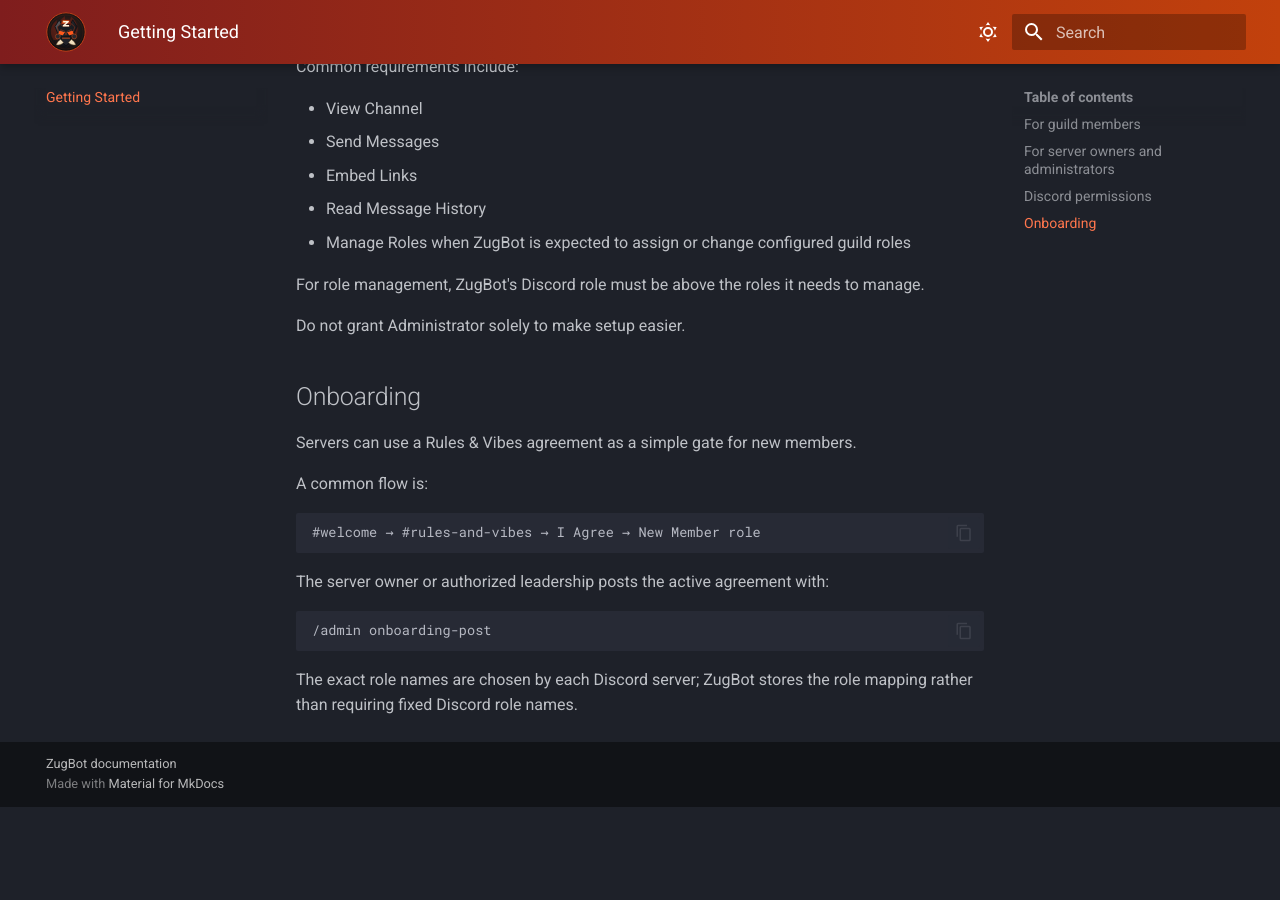
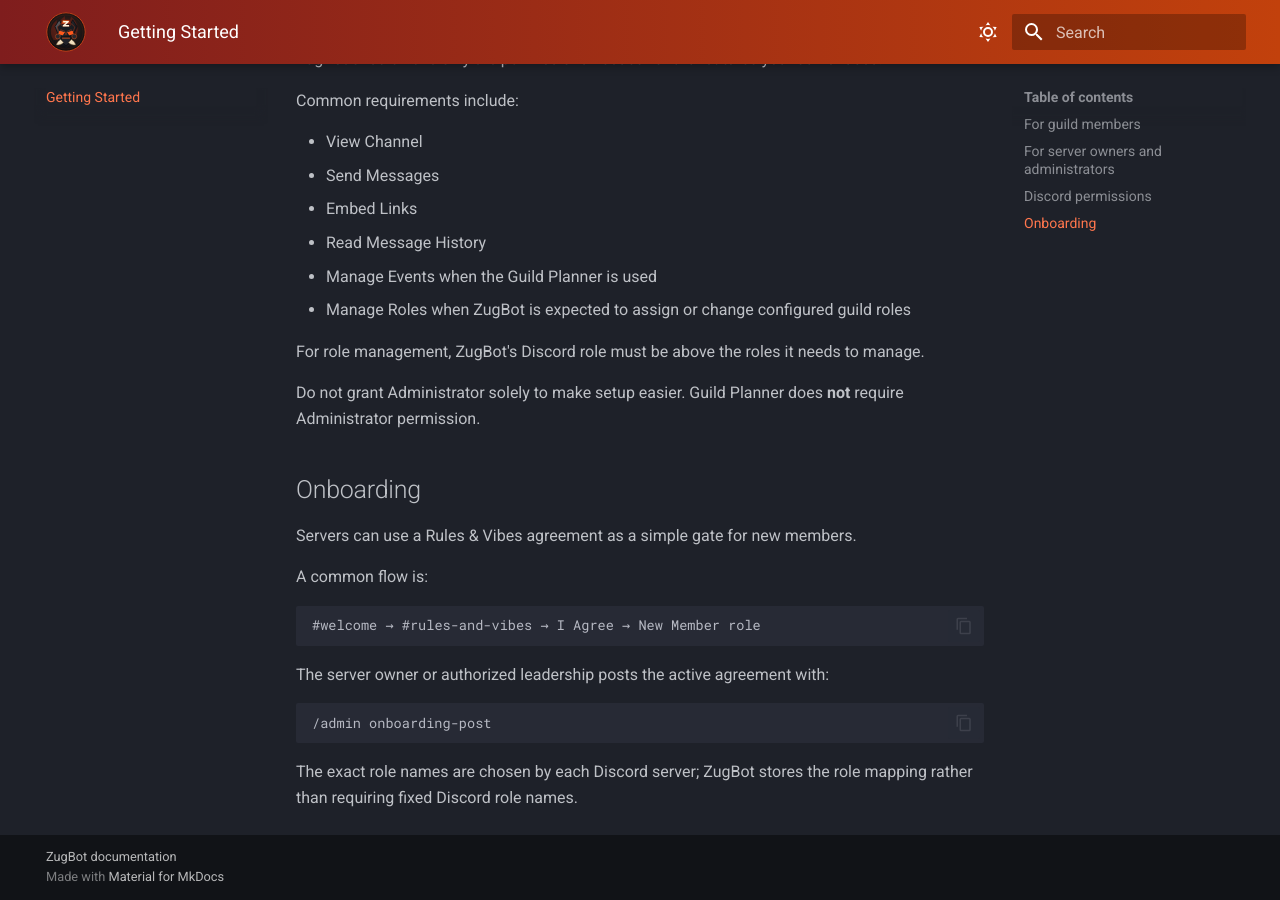
Before and after one commit to sthorne80/zugbot-site, an MkDocs documentation site: the page built from docs/getting-started.md, in a window 1280 px wide and 900 px high, scrolled down 1633 px. Built offline with MkDocs 1.6.1 and Material for MkDocs 9.7.7, drawn with Linux system fonts in a browser that asks for light colours; before the commit the page ends 2440 px from its top, so only the background shows below that; some of the changed text lies outside the part shown.

Commit message:
Add planner guidance and permissions

```diff
--- a/docs/getting-started.md
+++ b/docs/getting-started.md
@@ -12,6 +12,7 @@
 4. If you play Modern WoW Mythic+, run `/season` to see the active dungeon pool.
 5. Use `/key` when you want to create a Mythic+ group.
 6. Use `/lfgnotify enable` if you want ZugBot to DM you about eligible groups.
+7. Use Guild Planner event cards to RSVP to guild activities with Join, Maybe, or Can't Attend.
 
 No unnecessary Battle.net sign-in is required for normal linked-character use.
 
@@ -56,11 +57,12 @@
 - Send Messages
 - Embed Links
 - Read Message History
+- Manage Events when the Guild Planner is used
 - Manage Roles when ZugBot is expected to assign or change configured guild roles
 
 For role management, ZugBot's Discord role must be above the roles it needs to manage.
 
-Do not grant Administrator solely to make setup easier.
+Do not grant Administrator solely to make setup easier. Guild Planner does **not** require Administrator permission.
 
 ## Onboarding
 
```
